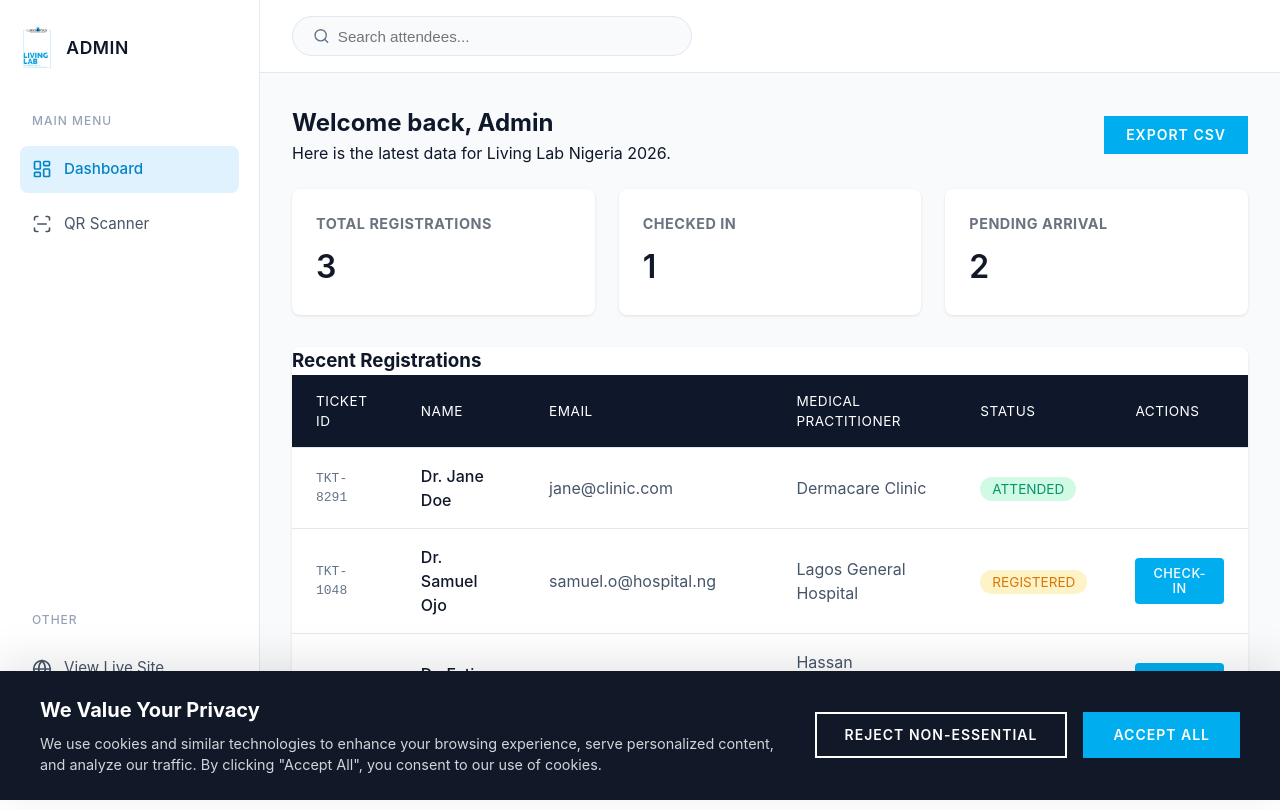
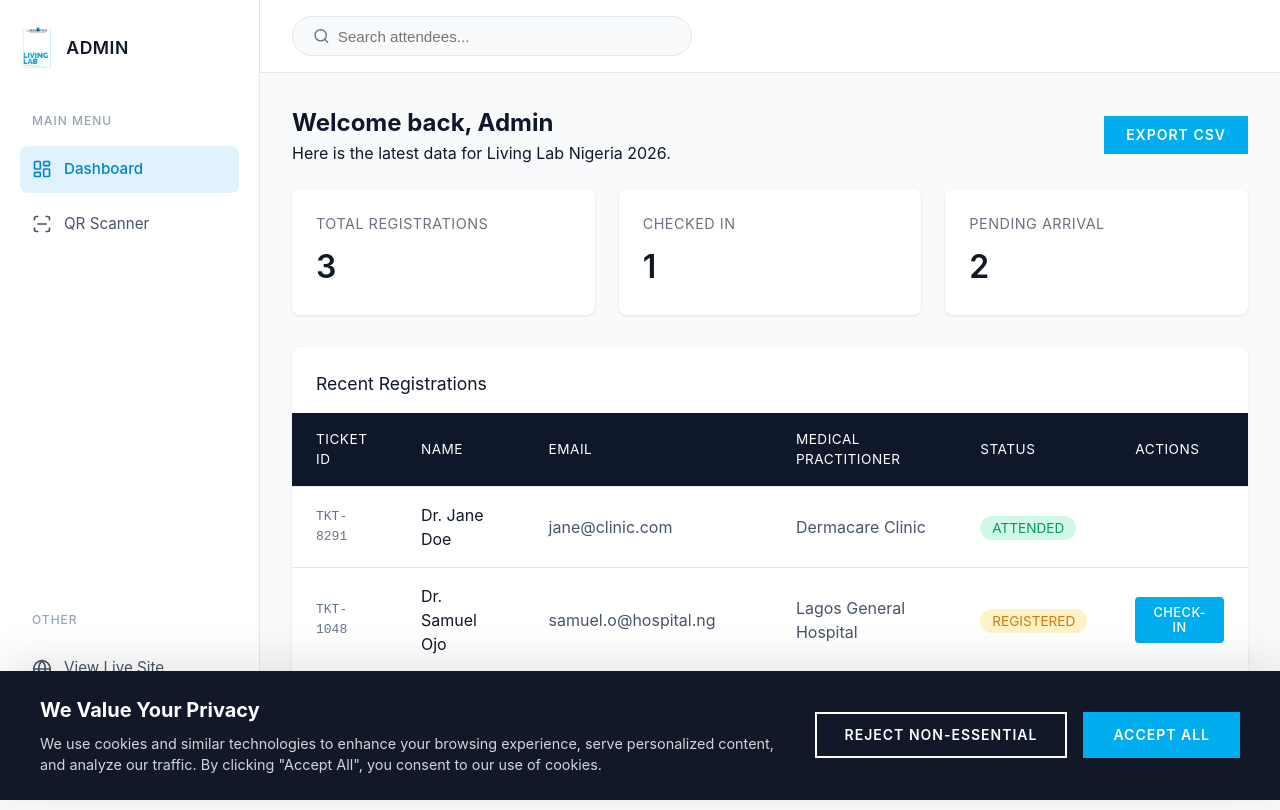
Before and after one commit to Dakolo14/livinglab, a React (Vite) app: page /admin/dashboard in a window 1280 px wide. Built offline with nearby package versions, Linux system fonts and the light colour scheme; a web font is replaced by a local one.

Commit message:
style: Fix table header spacing and ensure ultra-light font weights

```diff
--- a/src/pages/admin/Admin.css
+++ b/src/pages/admin/Admin.css
@@ -266,7 +266,7 @@
   margin-bottom: 32px;
   color: #0F172A;
   font-size: 1.2rem;
-  font-weight: 500;
+  font-weight: 400;
   text-transform: uppercase;
   letter-spacing: 1px;
 }
@@ -333,6 +333,7 @@
   font-size: 0.9rem;
   color: #6B7280;
   margin-bottom: 8px;
+  font-weight: 400;
   text-transform: uppercase;
   letter-spacing: 0.5px;
 }
@@ -341,6 +342,16 @@
   font-size: 2rem;
   font-weight: 600;
   color: #111827;
+}
+
+.table-header {
+  padding: 24px 24px 16px 24px;
+}
+
+.table-header h3 {
+  font-size: 1.1rem;
+  font-weight: 400;
+  color: #0F172A;
 }
 
 .table-container {
--- a/src/pages/admin/AdminDashboard.tsx
+++ b/src/pages/admin/AdminDashboard.tsx
@@ -64,7 +64,7 @@ export const AdminDashboard: React.FC = () => {
               filteredAttendees.map(attendee => (
                 <tr key={attendee.id}>
                   <td style={{fontFamily: 'monospace', color: '#64748b'}}>{attendee.id}</td>
-                  <td style={{fontWeight: 500, color: '#0f172a'}}>{attendee.name}</td>
+                  <td style={{fontWeight: 400, color: '#0f172a'}}>{attendee.name}</td>
                   <td style={{color: '#475569'}}>{attendee.email}</td>
                   <td style={{color: '#475569'}}>{attendee.medicalId}</td>
                   <td>
```
